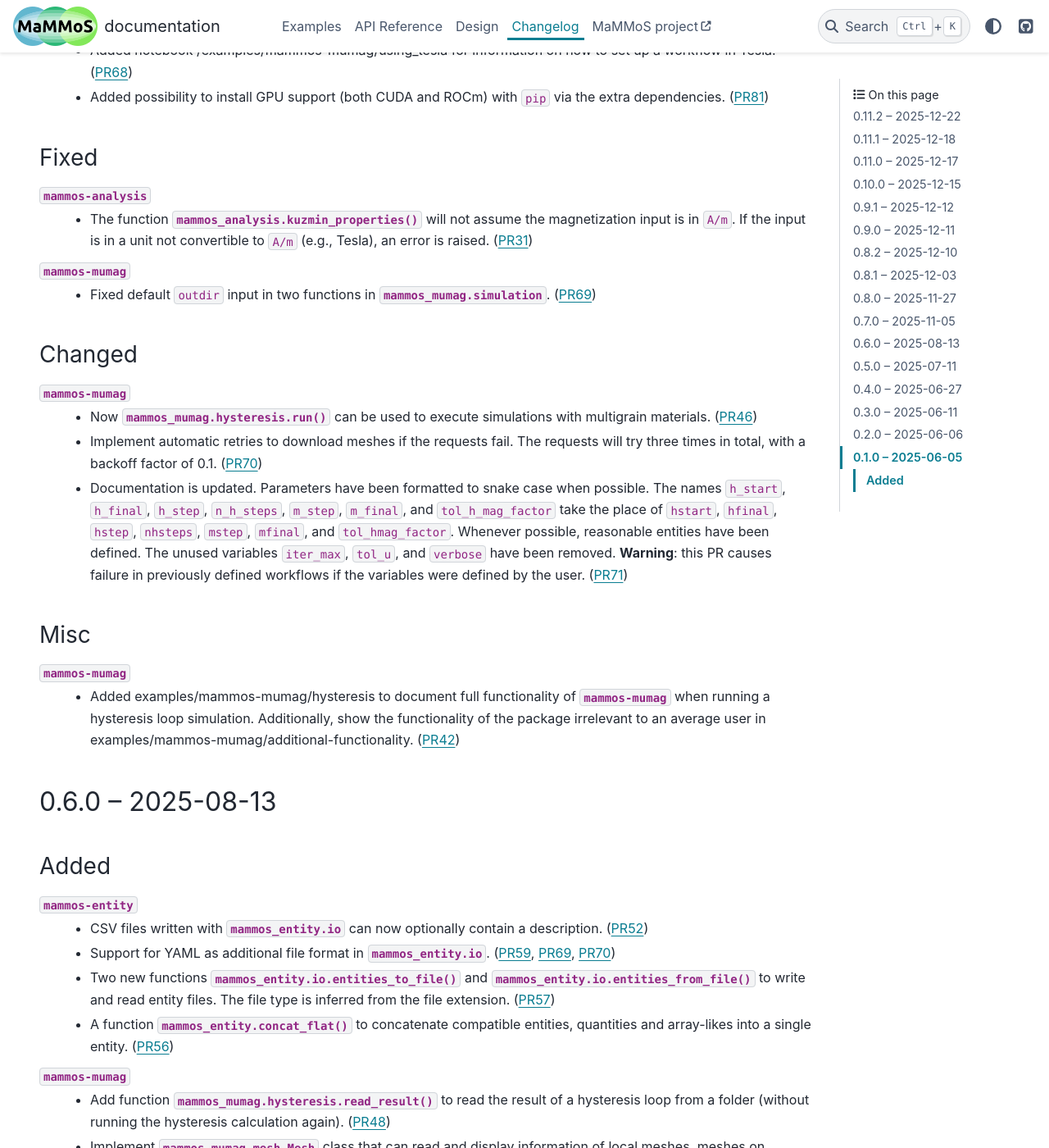
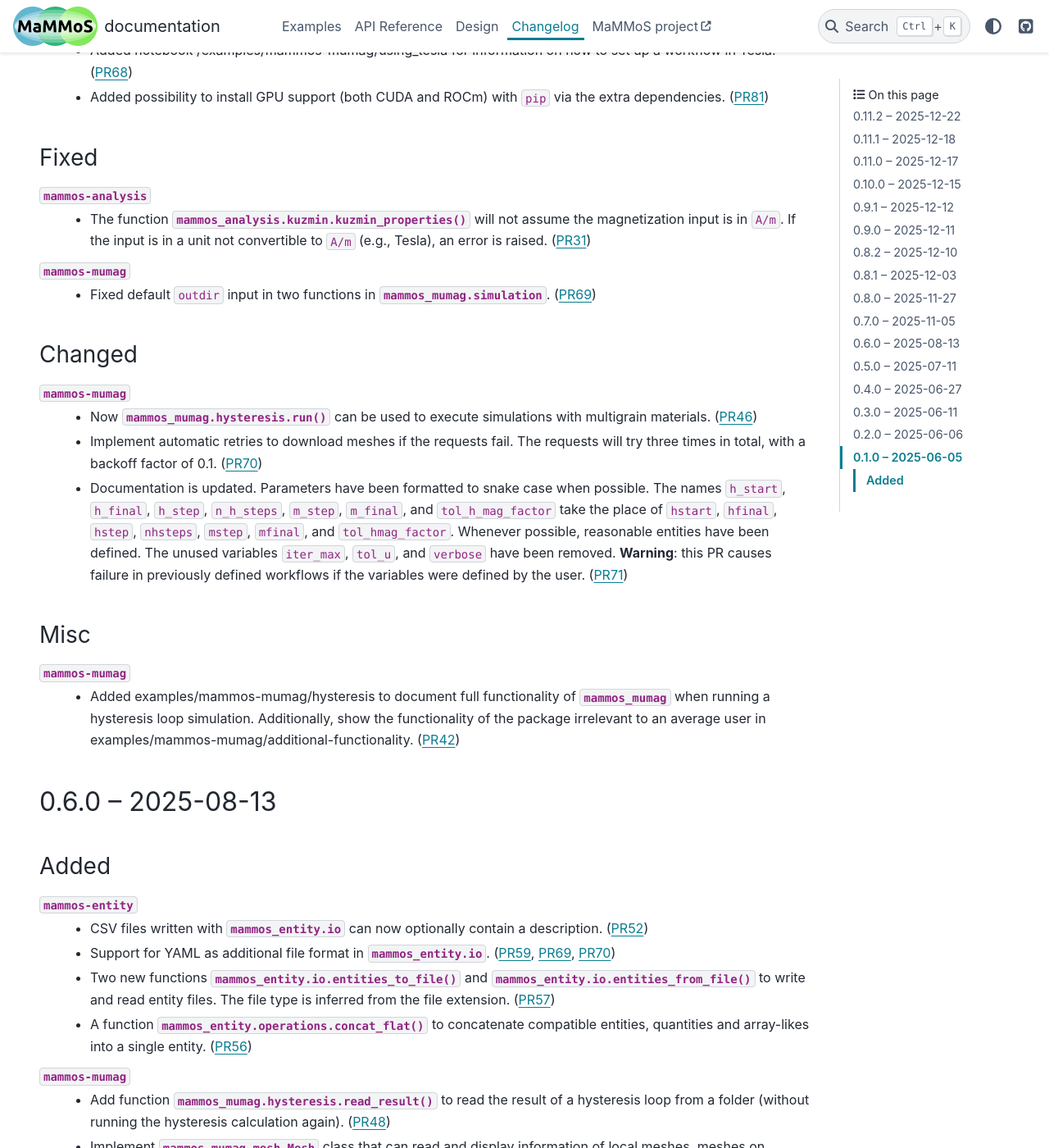
Before and after one commit to MaMMoS-project/mammos, a Sphinx documentation site: the page built from docs/source/changelog.rst, in a window 1280 px wide and 1400 px high, scrolled down 4379 px. Shown: the whole window at 82% size. Built offline with Sphinx 7.4.7 and the PyData theme 0.15.4, drawn with Linux system fonts in a browser that asks for light colours; pages that are not in the unit, such as notebooks, are missing from menus; the version number is read from the project's files by our own code; some of the changed text lies outside the part shown.

```diff
--- a/docs/source/changelog.rst
+++ b/docs/source/changelog.rst
@@ -191,7 +191,7 @@ Fixed
 -----
 
 ``mammos-analysis``
-  - The function :py:func:`mammos_analysis.kuzmin_properties` will not assume the magnetization input is in ``A/m``. If the input is in a unit not convertible to ``A/m`` (e.g., Tesla), an error is raised. (`PR31 <https://github.com/MaMMoS-project/mammos-analysis/pull/31>`__)
+  - The function :py:func:`mammos_analysis.kuzmin.kuzmin_properties` will not assume the magnetization input is in ``A/m``. If the input is in a unit not convertible to ``A/m`` (e.g., Tesla), an error is raised. (`PR31 <https://github.com/MaMMoS-project/mammos-analysis/pull/31>`__)
 ``mammos-mumag``
   - Fixed default ``outdir`` input in two functions in :py:mod:`mammos_mumag.simulation`. (`PR69 <https://github.com/MaMMoS-project/mammos-mumag/pull/69>`__)
 
@@ -208,7 +208,7 @@ Misc
 ----
 
 ``mammos-mumag``
-  - Added :doc:`examples/mammos-mumag/hysteresis` to document full functionality of :py:mod:`mammos-mumag` when running a hysteresis loop simulation. Additionally, show the functionality of the package irrelevant to an average user in :doc:`examples/mammos-mumag/additional-functionality`. (`PR42 <https://github.com/MaMMoS-project/mammos-mumag/pull/42>`__)
+  - Added :doc:`examples/mammos-mumag/hysteresis` to document full functionality of :py:mod:`mammos_mumag` when running a hysteresis loop simulation. Additionally, show the functionality of the package irrelevant to an average user in :doc:`examples/mammos-mumag/additional-functionality`. (`PR42 <https://github.com/MaMMoS-project/mammos-mumag/pull/42>`__)
 
 0.6.0 -- 2025-08-13
 ===================
@@ -228,7 +228,7 @@ Added
     :py:func:`mammos_entity.io.entities_from_file` to write and read entity
     files. The file type is inferred from the file extension. (`PR57
     <https://github.com/MaMMoS-project/mammos-entity/pull/57>`__)
-  - A function :py:func:`mammos_entity.concat_flat` to concatenate compatible
+  - A function :py:func:`mammos_entity.operations.concat_flat` to concatenate compatible
     entities, quantities and array-likes into a single entity. (`PR56
     <https://github.com/MaMMoS-project/mammos-entity/pull/56>`__)
 ``mammos-mumag``
--- a/docs/source/conf.py
+++ b/docs/source/conf.py
@@ -49,6 +49,7 @@ myst_enable_extensions = [
 templates_path = ["_templates"]
 autosummary_generate = True
 autosummary_generate_overwrite = True
+autosummary_ignore_module_all = False
 autodoc_mock_imports = ["esys-escript"]
 autodoc_class_signature = "separated"
 autoclass_content = "class"
--- a/docs/source/design.rst
+++ b/docs/source/design.rst
@@ -77,9 +77,9 @@ existing tools if desired).
 
 The figures shows two demonstrator workflows:
 
-1. *Hard magnet workflow* shown in green in :numref:`label-figure-overview` (see :doc:`hard magnetic workflow tutorial <examples/workflows/hard-magnet-tutorial>`).
+1. *Hard magnet workflow* shown in green in :numref:`label-figure-overview` (see :doc:`hard magnetic workflow tutorial <demonstrator/hard-magnet-tutorial>`).
 
-2. *Sensor workflow* shown in blue in :numref:`label-figure-overview` (see :doc:`sensor workflow example <examples/workflows/sensor>`).
+2. *Sensor workflow* shown in blue in :numref:`label-figure-overview` (see :doc:`sensor workflow example <demonstrator/sensor>`).
 
 Through choosing Python as the environment within which the MaMMoS capabilities
 are (most easily) accessible, users can immediately connect all existing
--- a/pyproject.toml
+++ b/pyproject.toml
@@ -113,7 +113,7 @@ ipykernel = "*"
 myst-nb = "*"
 pandoc = "*"
 pydata-sphinx-theme = "*"
-sphinx = "*"
+sphinx = ">=9"
 sphinx-copybutton = "*"
 sphinx-design = "*"
 
```
Also changed, not shown: other parts of docs/source/changelog.rst (+1 -1 lines), 1 other file.
